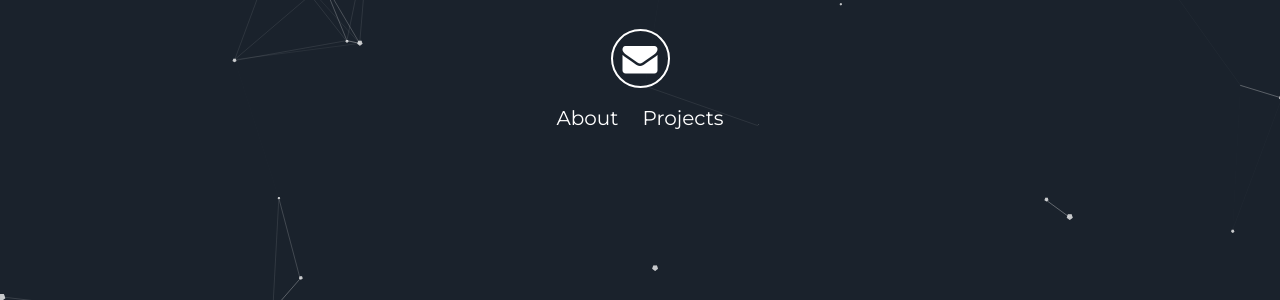
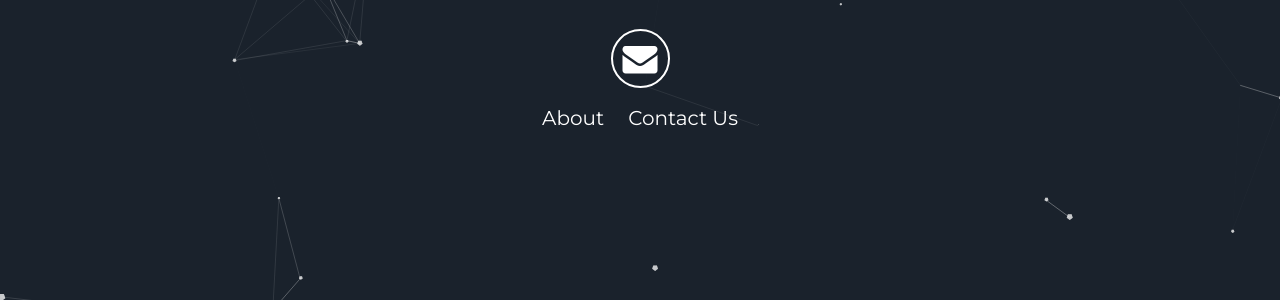
Before and after one commit to dvbogdan/itadviser, a Jekyll site: the page built from index.html, in a window 1280 px wide. Shown: the part 495-795 px from the top of the page. Built offline with Jekyll 4.4.1, drawn with Linux system fonts in a browser that asks for light colours.

Commit message:
fix bugs

```diff
--- a/_includes/header.html
+++ b/_includes/header.html
@@ -12,7 +12,7 @@
       </div>
       <div class="header-links">
         <a class="link" href="#about" data-scroll>About</a>
-        <a class="link" href="#contactus" data-scroll>Projects</a>
+        <a class="link" href="#contactus" data-scroll>Contact Us</a>
       </div>
   </div>
   <a class="down" href="#about" data-scroll><i class="icon fa fa-chevron-down" aria-hidden="true"></i></a>
--- a/src/styles/_contactus.scss
+++ b/src/styles/_contactus.scss
@@ -7,7 +7,6 @@
     width: 80%;
   }
 }
-
 
 .form{
   float: left;
```
Also changed, not shown: src/styles/main.scss (line endings or trailing spaces).
